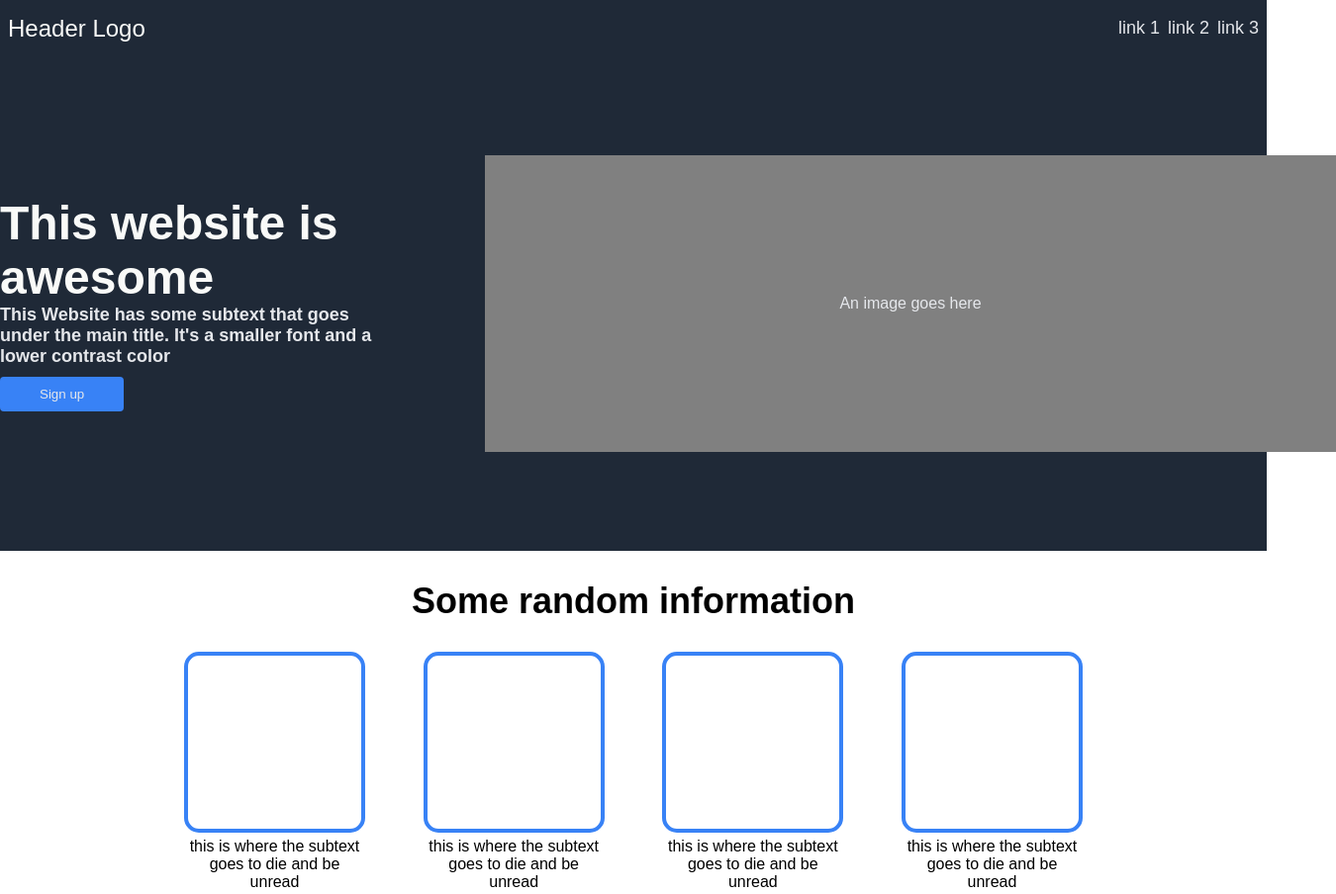
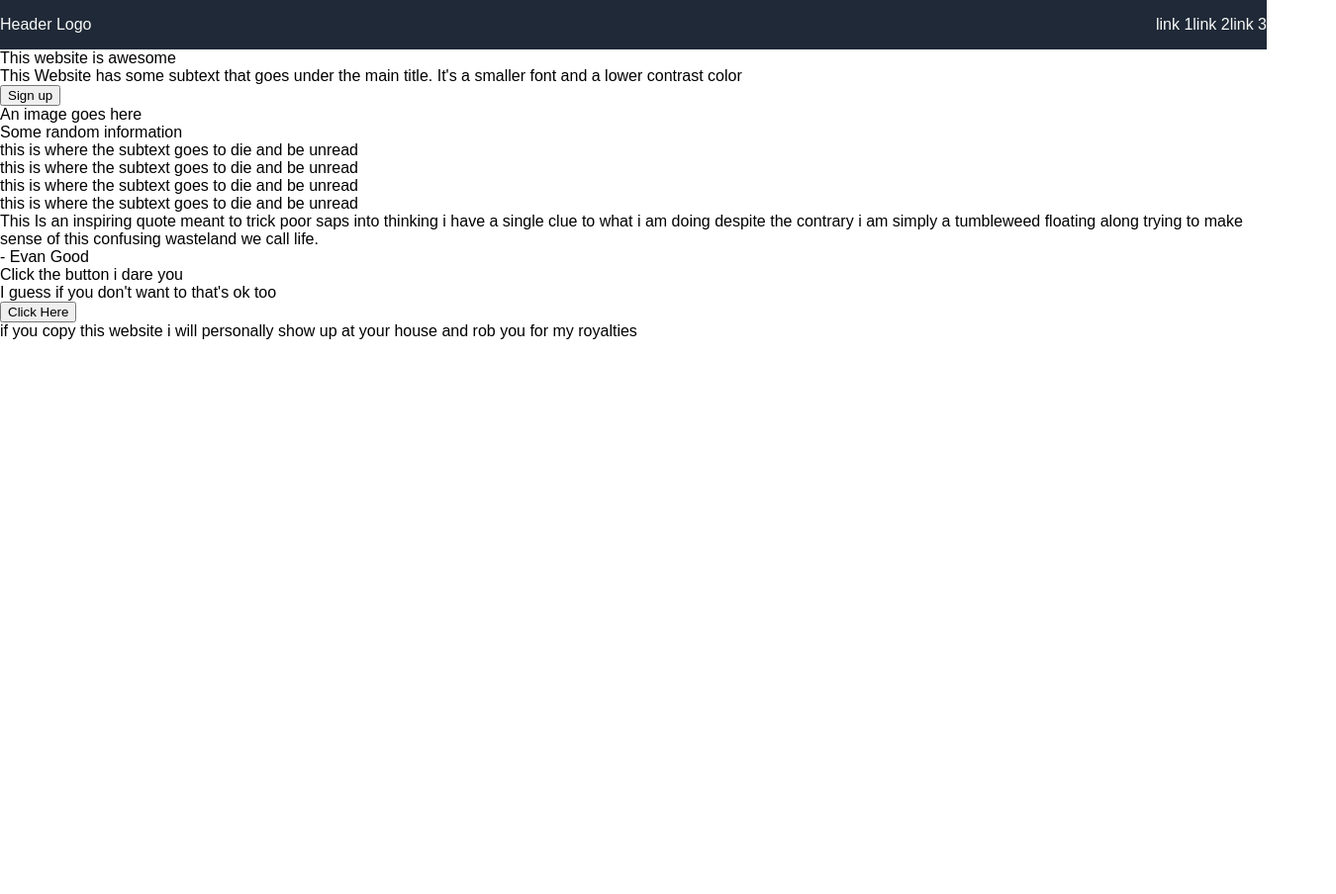
Before and after one commit to Goodevan02/product-landing-page-project, a plain HTML site: page index.html in a window 1280 px wide. Shown: the top 904 px of the page at 99% size, 1350 px wide, since content can reach past the window. After the commit the page ends 800 px from the top, so only its background shows below. Drawn offline with Linux system fonts and the light colour scheme.

Commit message:
refactor css

```diff
--- a/index.html
+++ b/index.html
@@ -24,7 +24,7 @@
                 <div class="left-side">
                     <div>This website is awesome</div>
                     <div class="subtext">This Website has some subtext that goes under the main title. It's a smaller font and a lower contrast color</div>
-                    <button>Sign up</button>
+                    <button class="slice-1-btn">Sign up</button>
                 </div>
                 <div class="right-side">
                     <div class="image-placeholder">An image goes here</div>
@@ -64,7 +64,7 @@
                     <div class="bold-text">Click the button i dare you</div>
                     <div class="less-important-text">I guess if you don't want to that's ok too</div>
                 </div>
-                <button>i will not rick roll you</button>
+                <button class="modal-btn" onclick="window.location.href='https://w3docs.com';">Click Here</button>
             </div>
         </div>
     </div>
--- /dev/null
+++ b/old.styles.css
@@ -0,0 +1,254 @@
+body{
+    display: flex;
+    flex-direction: column;
+    margin: 0px;
+    font-family: sans-serif;
+    min-height: 100vh;
+}
+
+ul{
+    list-style: none;
+}
+
+img{
+    max-width: 100%;
+    max-height: 100%;
+}
+
+a {
+    text-decoration: none;
+}
+
+/* header styling*/
+
+.header{
+    display: flex;
+    justify-content: space-around;
+    align-items: center;
+    background-color: #1f2937;
+
+}
+
+.header > .content {
+    display: flex;
+    justify-content: space-around;
+    align-items: center;
+    width: 1350px;
+}
+
+.header-logo {
+    margin-right: auto;
+    padding-left: 8px;
+    font-size: 24px;
+    color: #f9faf8;
+}
+
+.right-links {
+    padding-right: 8px;
+    font-size: 18px;
+    display: flex;
+    gap: 8px;
+}
+
+.right-links > a {
+    color:  #e5e7eb;
+}
+
+.body {
+    display:flex ;
+    flex-direction: column;
+    flex-grow:1;
+}
+
+/* slice 1 styling */
+.slice-1 {
+    background-color: #1f2937;
+
+}
+
+.slice-1 > .content {
+    margin: auto;
+    display: flex;
+    align-items: center;
+    justify-content: center;
+    width: 1350px;
+}
+
+.left-side {
+    display: flex;
+    text-align: left;
+    flex-direction: column;
+    align-items: start;
+    font-weight: bolder;
+    flex-shrink: 1;
+}
+
+.slice-1-btn {
+    background-color: #3882f6;
+    color: #e5e7eb;
+    border: 0px;
+    border-radius: 4px;
+    padding: 4px;
+    padding: 10px;
+    padding-left: 40px;
+    padding-right: 40px;
+    margin-top: 10px;
+}
+
+.left-side > div {
+    color: #f9faf8;
+    font-size: 48px;
+}
+
+.left-side > .subtext {
+    color: #e5e7eb;
+    font-size: 18px;
+}
+
+.right-side {
+    display: flex;
+    justify-content: center;
+    align-content: center;
+    flex-shrink: 1;
+}
+
+.right-side > .image-placeholder{
+    display: flex;
+    justify-content: center;
+    align-items: center;
+    height: 300px;
+    width: 860px;
+    margin: 100px;
+    margin-right: 0px;
+    color: #e5e7eb;
+    background-color: grey;
+}
+
+/* slice 2 styles */
+
+.slice-2 {
+    display: flex;
+    flex-direction: column;
+    align-items: center;
+    justify-content: space-evenly;
+    flex-basis: 375px;
+}
+
+.h-header{
+    font-size: 36px;
+    font-weight: bolder;
+    margin: 30px;
+}
+
+.h-flex-container {
+    flex-shrink: 1;
+    display: flex;
+    width: 900px;
+    justify-content: space-between;
+    margin-bottom: 50px;
+}
+
+.image-w-subtext {
+    display: flex;
+    flex-direction: column;
+    align-items: center;
+    width: 175px;
+    text-align: center;
+}
+
+.image-w-subtext > .image-placeholder {
+    border: 4px solid #3882f6;
+    margin-bottom: 5px;
+    border-radius: 15px;
+    width: 175px;
+    height: 175px;
+}
+
+/* slice 3 styles */
+.slice-3 {
+    background-color: #e5e7eb;
+    display: flex;
+    justify-content: center;
+    align-items: center;
+    flex-basis: 350px;
+}
+.quote-container{
+    margin-top: 30px;
+    display: flex;
+    flex-direction: column;
+    width: 1000px;
+}
+.quote{
+    font-size: 36px;
+    font-style: italic;
+    font-weight: lighter;
+    color: #1f2937;
+}
+
+.quote-author {
+    color: #1f2937;
+    font-weight: bolder;
+    align-self: flex-end;
+    margin-top: 16px;
+    margin-right: 16px;
+}
+
+/* slice 4*/
+
+.slice-4 {
+    display: flex;
+    flex-direction: row;
+    justify-content: center;
+}
+
+.modal {
+    background-color: #3882f6;
+    color: #f9faf8;
+    flex-basis: 1350px;
+    display: flex;
+    align-items: center;
+    justify-content: center;
+    margin: 100px;
+    padding: 40px;
+    border-radius: 8px;
+}
+
+.modal-btn {
+    background-color: #3882f6;
+    color: #f9faf8;
+    font-size: 14px;
+    border: #f9faf8 solid 2px;
+    border-radius: 4px;
+    padding:5px 20px 5px 20px;
+    margin-left: auto;
+    margin-right: 50px;
+}
+
+.modal-btn:hover {
+    background-color: #f9faf8;
+    color: #3882f6;
+}
+
+
+.left-text {
+    display: flex;
+    flex-direction: column;
+    margin-left: 50px;
+}
+
+.bold-text {
+    font-size: 24px;
+    font-weight: bold;
+}
+
+.less-important-text {
+    font-size: 18px;
+}
+
+/* footer */
+.footer{
+    display: flex;
+    justify-content: center;
+    background-color: #1f2937;
+    color: #e5e7eb;
+}
--- a/styles.css
+++ b/styles.css
@@ -19,189 +19,32 @@ a {
     text-decoration: none;
 }
 
-button{
-    background-color: #3882f6;
-    color: #e5e7eb;
-    border: 0px;
-    border-radius: 4px;
-    padding: 4px;
-}
-/* header styling*/
-
-.header{
+.header {
     display: flex;
-    justify-content: space-around;
-    align-items: center;
     background-color: #1f2937;
-
+    color: #f9faf8;
 }
 
 .header > .content {
     display: flex;
-    justify-content: space-around;
+    flex: 1;
     align-items: center;
-    width: 1350px;
+    justify-content: center;
+}
+
+.right-links {
+    flex-grow: 1;
+    display: flex;
+    justify-content: right;
 }
 
 .header-logo {
-    margin-right: auto;
-    padding-left: 8px;
-    font-size: 24px;
+    flex-grow: 1;
+}
+
+
+.right-links > a {
     color: #f9faf8;
 }
 
-.right-links {
-    padding-right: 8px;
-    font-size: 18px;
-    display: flex;
-    gap: 8px;
-}
-
-.right-links > a {
-    color:  #e5e7eb;
-}
-
-.body {
-    display:flex ;
-    flex-direction: column;
-    flex-grow:1;
-}
-
-/* slice 1 styling */
-.slice-1 {
-    background-color: #1f2937;
-
-}
-
-.slice-1 > .content {
-    margin: auto;
-    display: flex;
-    align-items: center;
-    justify-content: center;
-    width: 1350px;
-}
-
-.left-side {
-    display: flex;
-    text-align: left;
-    flex-direction: column;
-    align-items: start;
-    font-weight: bolder;
-    flex-shrink: 1;
-}
-
-.left-side > button {
-    padding: 10px;
-    padding-left: 40px;
-    padding-right: 40px;
-    margin-top: 10px;
-}
-
-.left-side > div {
-    color: #f9faf8;
-    font-size: 48px;
-}
-
-.left-side > .subtext {
-    color: #e5e7eb;
-    font-size: 18px;
-}
-
-.right-side {
-    display: flex;
-    justify-content: center;
-    align-content: center;
-    flex-shrink: 1;
-}
-
-.right-side > .image-placeholder{
-    display: flex;
-    justify-content: center;
-    align-items: center;
-    height: 300px;
-    width: 860px;
-    margin: 100px;
-    margin-right: 0px;
-    color: #e5e7eb;
-    background-color: grey;
-}
-
-/* slice 2 styles */
-
-.slice-2 {
-    display: flex;
-    flex-direction: column;
-    align-items: center;
-    justify-content: space-evenly;
-    flex-basis: 375px;
-}
-
-.h-header{
-    font-size: 36px;
-    font-weight: bolder;
-    margin: 30px;
-}
-
-.h-flex-container {
-    flex-shrink: 1;
-    display: flex;
-    width: 900px;
-    justify-content: space-between;
-    margin-bottom: 50px;
-}
-
-.image-w-subtext {
-    display: flex;
-    flex-direction: column;
-    align-items: center;
-    width: 175px;
-    text-align: center;
-}
-
-.image-w-subtext > .image-placeholder {
-    border: 4px solid #3882f6;
-    margin-bottom: 5px;
-    border-radius: 15px;
-    width: 175px;
-    height: 175px;
-}
-
-/* slice 3 styles */
-.slice-3 {
-    background-color: #e5e7eb;
-    display: flex;
-    justify-content: center;
-    align-items: center;
-    flex-basis: 350px;
-}
-.quote-container{
-    margin-top: 30px;
-    display: flex;
-    flex-direction: column;
-    width: 1000px;
-}
-.quote{
-    font-size: 36px;
-    font-style: italic;
-    font-weight: lighter;
-    color: #1f2937;
-}
-
-.quote-author {
-    color: #1f2937;
-    font-weight: bolder;
-    align-self: flex-end;
-    margin-top: 16px;
-    margin-right: 16px;
-}
-
-
-
-
-/* footer */
-.footer{
-    display: flex;
-    justify-content: center;
-    background-color: #1f2937;
-    color: #e5e7eb;
-}
+/* slice 1 */
```
